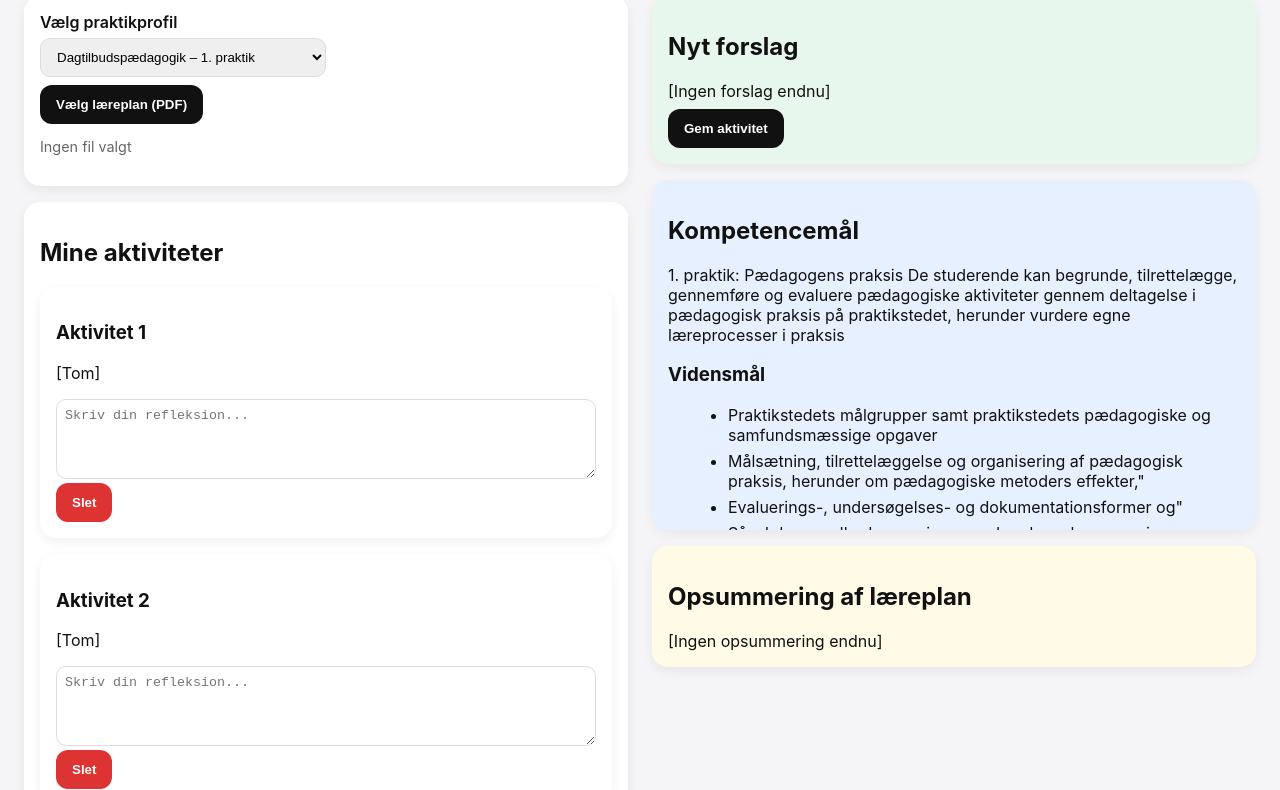
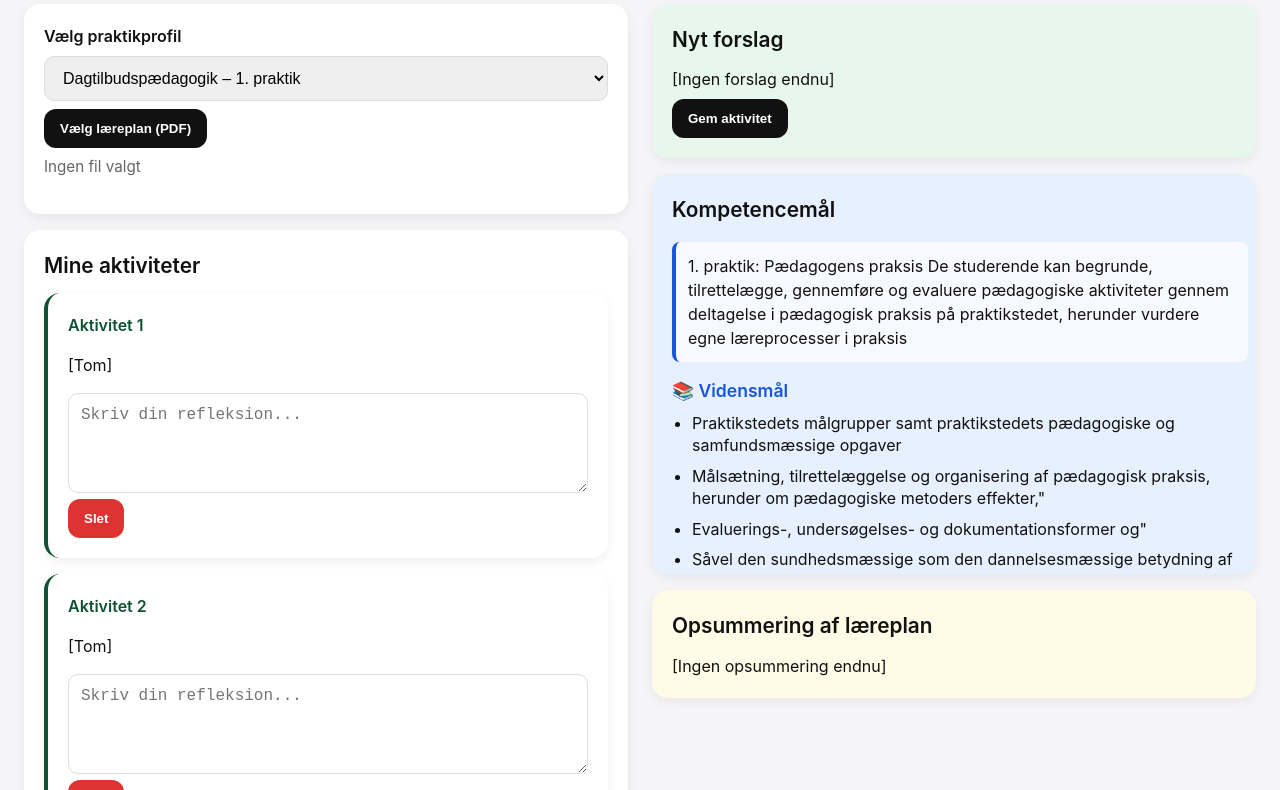
Before and after one commit to rlindgaard-collab/Lplan6, a plain HTML site: page index.html in a window 1280 px wide. Shown: the part 79-869 px from the top of the page. Drawn offline with nearby package versions, Linux system fonts and the light colour scheme.

Commit message:
Forbedre synlighed og læsbarhed

```diff
--- a/index.html
+++ b/index.html
@@ -8,25 +8,35 @@
   <style>
     :root { --bg:#f5f5f7; --card:#fff; --ink:#111; --muted:#666; --blue:#1a56db; --green:#0f5132; --line:#d0d7e2; }
     *{ box-sizing: border-box; }
-    body { font-family:-apple-system,BlinkMacSystemFont,"Segoe UI",sans-serif; margin:24px; background:var(--bg); color:var(--ink); }
+    body { font-family:-apple-system,BlinkMacSystemFont,"Segoe UI",sans-serif; margin:24px; background:var(--bg); color:var(--ink); line-height:1.5; }
     header{ display:flex; align-items:center; justify-content:space-between; margin-bottom:16px; }
-    h1{ margin:0; font-size:1.8rem; }
+    h1{ margin:0; font-size:1.8rem; font-weight:700; }
+    h2{ margin:0 0 12px 0; font-size:1.3rem; font-weight:600; }
+    h3{ margin:12px 0 8px 0; font-size:1.1rem; font-weight:600; color:var(--blue); }
     .container{ display:flex; flex-wrap:wrap; gap:24px; align-items:flex-start; }
     .left,.right{ flex:1; min-width:340px; }
-    .card{ background:var(--card); border-radius:16px; padding:16px; box-shadow:0 4px 12px rgba(0,0,0,.06); margin-bottom:16px; }
+    .card{ background:var(--card); border-radius:16px; padding:20px; box-shadow:0 4px 12px rgba(0,0,0,.06); margin-bottom:16px; }
     .btn{ padding:12px 16px; border:none; border-radius:12px; font-weight:600; cursor:pointer; }
     .btn-dark{ background:var(--ink); color:#fff; }
     .btn-danger{ background:#d33; color:#fff; }
     .suggestion{ background:#e8f7ee; }
     .competency{ background:#e6f0ff; }
     .summary{ background:#fffbe6; }
-    label{ font-weight:600; display:block; margin-bottom:6px; }
-    select{ padding:10px 12px; border-radius:10px; border:1px solid #ddd; }
-    textarea{ width:100%; min-height:80px; border:1px solid #ddd; border-radius:10px; padding:8px; }
-    .note{ color:var(--muted); font-size:.9rem; }
-    .scroll{ max-height:350px; overflow:auto; }
-    ul{ margin:0 0 12px 20px; }
-    li{ margin-bottom:6px; }
+    label{ font-weight:600; display:block; margin-bottom:8px; font-size:1rem; }
+    select{ padding:12px 14px; border-radius:10px; border:1px solid #ddd; font-size:1rem; width:100%; }
+    textarea{ width:100%; min-height:100px; border:1px solid #ddd; border-radius:10px; padding:12px; font-size:1rem; resize:vertical; }
+    .note{ color:var(--muted); font-size:.95rem; margin-top:8px; }
+    .scroll{ max-height:400px; overflow:auto; padding-right:8px; }
+    .scroll::-webkit-scrollbar{ width:6px; }
+    .scroll::-webkit-scrollbar-track{ background:#f1f1f1; border-radius:3px; }
+    .scroll::-webkit-scrollbar-thumb{ background:#ccc; border-radius:3px; }
+    .scroll::-webkit-scrollbar-thumb:hover{ background:#999; }
+    ul{ margin:0 0 16px 0; padding-left:20px; }
+    li{ margin-bottom:8px; line-height:1.4; }
+    #kmText{ font-size:1rem; line-height:1.5; margin-bottom:16px; padding:12px; background:#f8f9ff; border-radius:8px; border-left:4px solid var(--blue); }
+    #summaryBox{ font-size:1rem; line-height:1.5; }
+    .activity-card{ border-left:4px solid var(--green); }
+    .activity-title{ color:var(--green); font-weight:600; margin-bottom:8px; }
   </style>
   <script>
   const SUPABASE_URL = "https://fjwpfesqfwtozaciphnc.supabase.co";
@@ -52,20 +62,20 @@
 
       <div class="card">
         <h2>Mine aktiviteter</h2>
-        <div class="card">
-          <h3>Aktivitet 1</h3>
+        <div class="card activity-card">
+          <div class="activity-title">Aktivitet 1</div>
           <p id="activity1">[Tom]</p>
           <textarea id="reflection1" placeholder="Skriv din refleksion..."></textarea>
           <button class="btn btn-danger" onclick="deleteActivity(0)">Slet</button>
         </div>
-        <div class="card">
-          <h3>Aktivitet 2</h3>
+        <div class="card activity-card">
+          <div class="activity-title">Aktivitet 2</div>
           <p id="activity2">[Tom]</p>
           <textarea id="reflection2" placeholder="Skriv din refleksion..."></textarea>
           <button class="btn btn-danger" onclick="deleteActivity(1)">Slet</button>
         </div>
-        <div class="card">
-          <h3>Aktivitet 3</h3>
+        <div class="card activity-card">
+          <div class="activity-title">Aktivitet 3</div>
           <p id="activity3">[Tom]</p>
           <textarea id="reflection3" placeholder="Skriv din refleksion..."></textarea>
           <button class="btn btn-danger" onclick="deleteActivity(2)">Slet</button>
@@ -84,8 +94,10 @@
       <div class="card competency scroll">
         <h2>Kompetencemål</h2>
         <p id="kmText"></p>
-        <h3>Vidensmål</h3><ul id="vidensList"></ul>
-        <h3>Færdighedsmål</h3><ul id="faerdList"></ul>
+        <h3>📚 Vidensmål</h3>
+        <ul id="vidensList"></ul>
+        <h3>🎯 Færdighedsmål</h3>
+        <ul id="faerdList"></ul>
       </div>
 
       <div class="card summary scroll">
```
